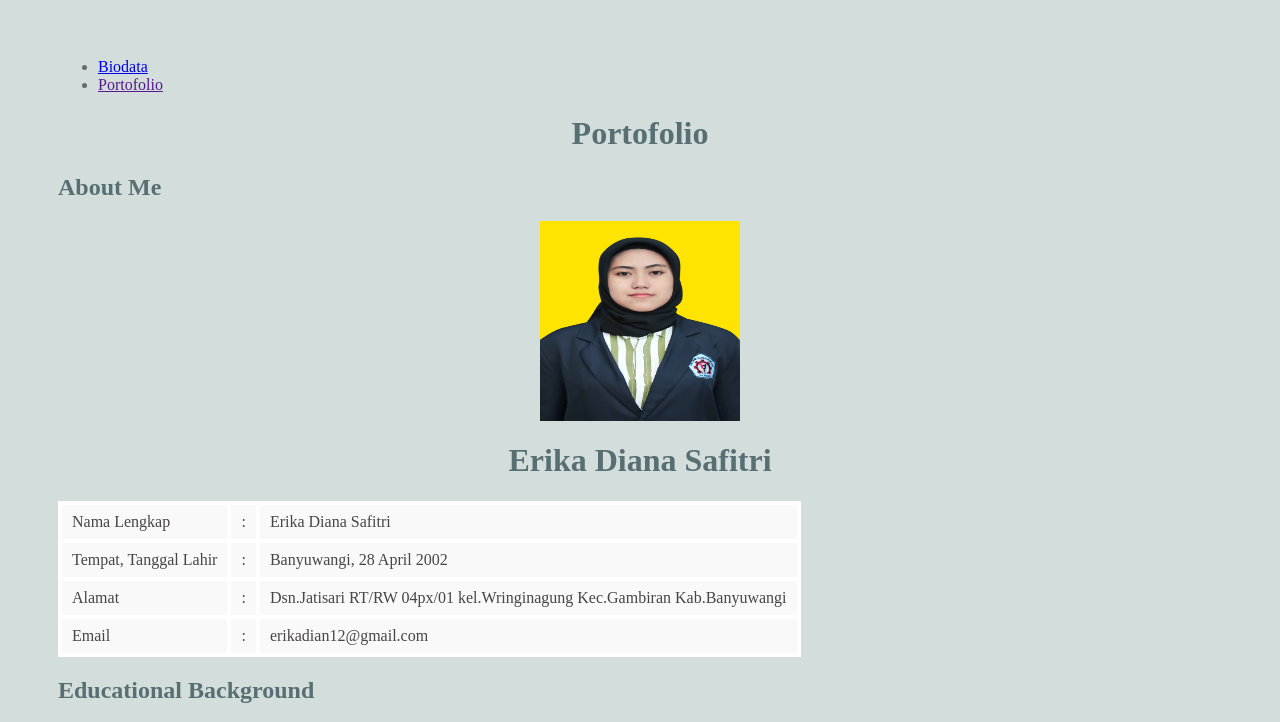
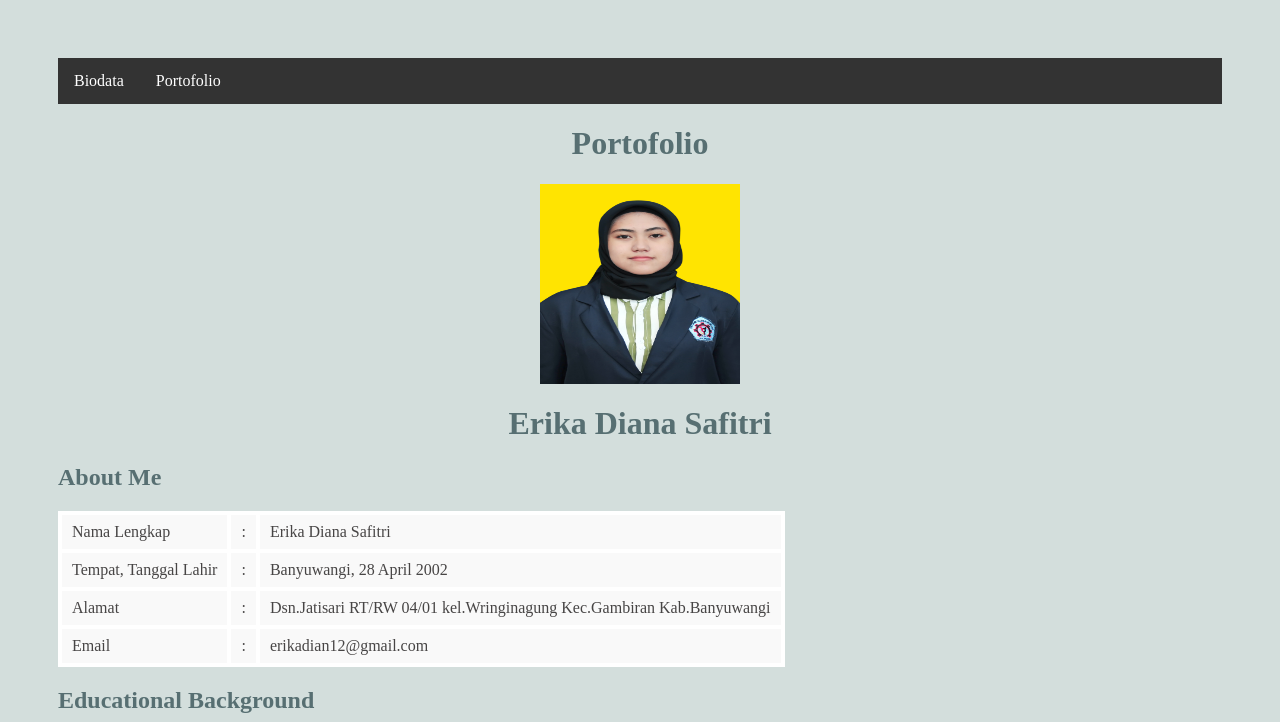
Before and after one commit to Erika-Diana-Safitri/web-basic-seal, a plain HTML site: page portofolio.html in a window 1280 px wide. Shown: the top 722 px of the page. Drawn offline with Linux system fonts and the light colour scheme.

Commit message:
add navbar

```diff
--- a/portofolio.html
+++ b/portofolio.html
@@ -9,16 +9,17 @@
     <body>
         <div class="nav">
             <ul>
-                <li><a href="biodata.html">Biodata</a></li>
-                <li><a href="">Portofolio</a></li>
+                <li><a href="index.html">Biodata</a></li>
+                <li><a href="portofolio.html">Portofolio</a></li>
             </ul>
         </div>
+
         <h1>Portofolio</h1>
-        <h2>About Me</h2>
         <header style="text-align: center;">
             <img src="Erika2.JPG" width="200" height="200"/>
             <h1>Erika Diana Safitri</h1>
         </header>
+        <h2>About Me</h2>
         <table>
                 <tr>
                     <td width=”15%”>Nama Lengkap</td>
@@ -33,7 +34,7 @@
                 <tr>
                     <td>Alamat</td>
                     <td>:</td>
-                    <td>Dsn.Jatisari RT/RW 04px/01 kel.Wringinagung Kec.Gambiran Kab.Banyuwangi</td>
+                    <td>Dsn.Jatisari RT/RW 04/01 kel.Wringinagung Kec.Gambiran Kab.Banyuwangi</td>
                 </tr>
                 <tr>
                     <td>Email</td>
--- a/style.css
+++ b/style.css
@@ -27,3 +27,27 @@ table, tr, td, th {
     border-collapse: collapse;
     font-family: serif;
 }
+
+.nav ul {
+    list-style-type: none;
+    margin: 0;
+    padding: 0;
+    overflow: hidden;
+    background-color: #333;
+  }
+
+  .nav li {
+    float: left;
+  }
+
+  .nav li a {
+    display: block;
+    color: white;
+    text-align: center;
+    padding: 14px 16px;
+    text-decoration: none;
+  }
+
+  .nav li a:hover {
+    background-color: #111;
+  }
```
Also changed, not shown: index.html (renamed from biodata.html, +2 -2 lines).
